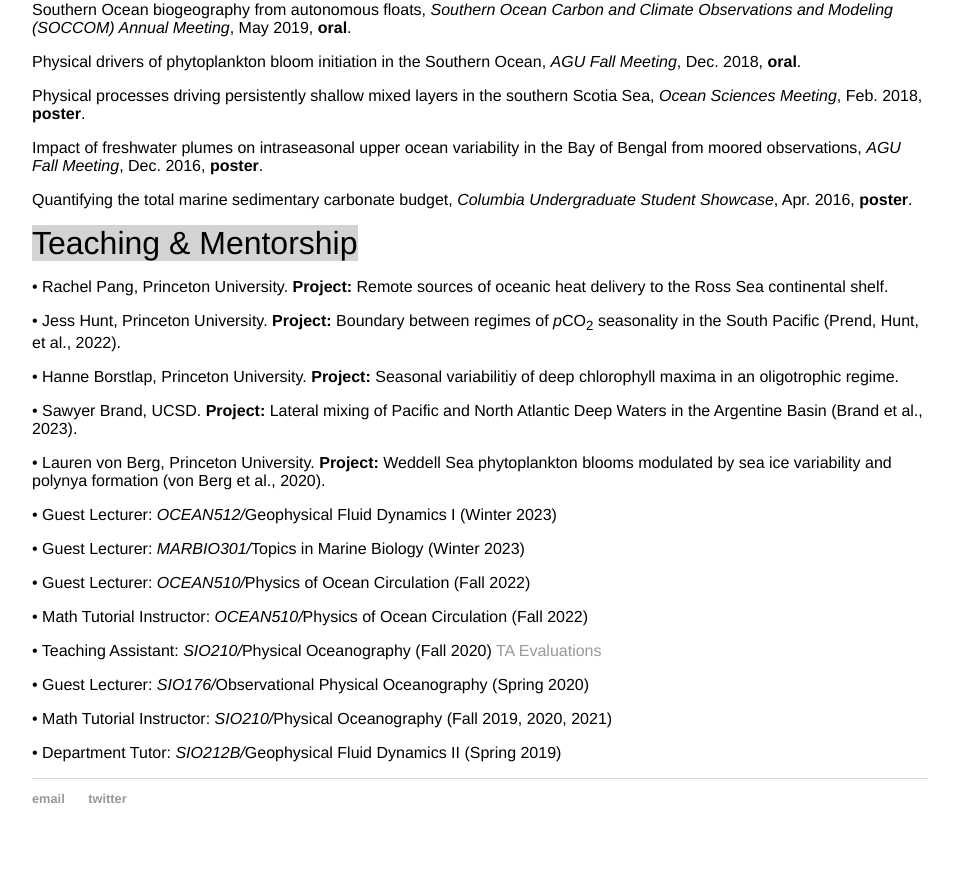
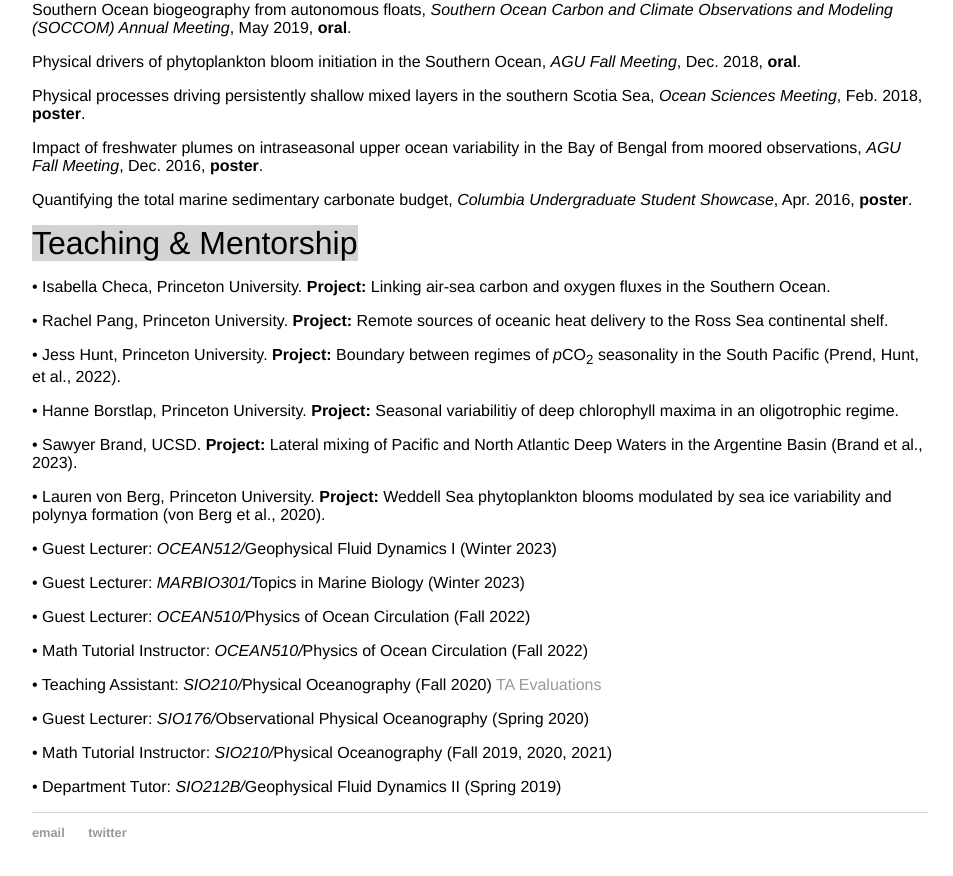
Before and after one commit to cprend/cprend.github.io, a Jekyll site: the page cv/index.html, which Jekyll copies as it is, in a window 1280 px wide and 900 px high, scrolled down 1912 px. Shown: the top 876 px of the window, without its empty margins (160-1113 px from the left). Built offline with Jekyll 4.4.1, drawn with Linux system fonts in a browser that asks for light colours.

Commit message:
Update index.html

```diff
--- a/cv/index.html
+++ b/cv/index.html
@@ -74,6 +74,7 @@
 			<em>AGU Fall Meeting</em>, Dec. 2016, <b>poster</b>.</p>
 		<p>Quantifying the total marine sedimentary carbonate budget, <em>Columbia Undergraduate Student Showcase</em>, Apr. 2016, <b>poster</b>.</p>
 		<p1>Teaching & Mentorship</p1>
+		<p>• Isabella Checa, Princeton University. <b>Project:</b> Linking air-sea carbon and oxygen fluxes in the Southern Ocean.</p>
 		<p>• Rachel Pang, Princeton University. <b>Project:</b> Remote sources of oceanic heat delivery to the Ross Sea continental shelf.</p>
 		<p>• Jess Hunt, Princeton University. <b>Project:</b> Boundary between regimes of <em>p</em>CO<sub>2</sub> seasonality in the South Pacific (Prend, Hunt, et al., 2022).</p>
 		<p>• Hanne Borstlap, Princeton University. <b>Project:</b> Seasonal variabilitiy of deep chlorophyll maxima in an oligotrophic regime.</p>
```
